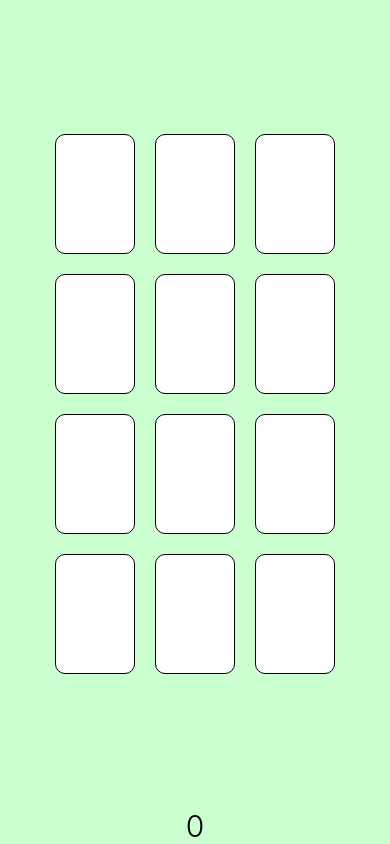
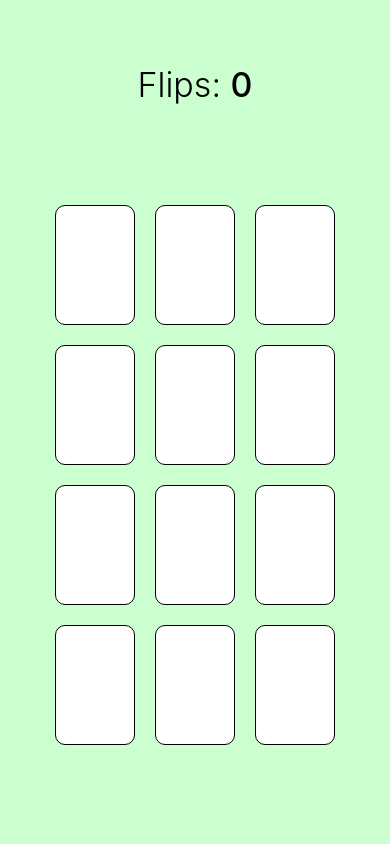
Before and after one commit to chordemu/MemoryGame, a React Native app: screen / in a window 390 px wide. Built offline with nearby package versions, Linux system fonts and the light colour scheme.

Commit message:
refactor: improved FlipsText positioning

```diff
--- a/src/components/CardDisplay.tsx
+++ b/src/components/CardDisplay.tsx
@@ -7,6 +7,7 @@ import TurnType from '../types/TurnType';
 import Card from './Card';
 import PlayAgainButton from './buttons/PlayAgainButton';
 import MyText from './MyText';
+import globalStyles from '../constants/globalStyles';
 
 type CardDisplayProps = {
   turn: TurnType;
@@ -22,7 +23,7 @@ const CardDisplay: React.FC<CardDisplayProps> = ({
   setFlips,
 }) => {
   const [order, setOrder] = useState(randomArray);
-  const { matchedIds } = useFlipped();
+  const { matchedIds, isGameWon } = useFlipped();
 
   const data = cardData.map((cardA, index) => {
     // TODO: fix
@@ -44,12 +45,12 @@ const CardDisplay: React.FC<CardDisplayProps> = ({
 
   return (
     <>
-      {matchedIds.length === cardData.length ? (
+      {isGameWon ? (
         <View style={styles.container}>
           <MyText style={styles.title}>You win!</MyText>
           <MyText>
-            Number of flips: <MyText style={styles.boldText}>{flips}</MyText>
-
+            Number of flips:{' '}
+            <MyText style={globalStyles.boldText}>{flips}</MyText>
           </MyText>
           <PlayAgainButton
             setTurn={setTurn}
@@ -80,5 +81,4 @@ const styles = StyleSheet.create({
     backgroundColor: '#cbffd0',
   },
   title: { fontSize: 42, fontWeight: 400, marginBottom: 30 },
-  boldText: { fontWeight: 500 },
 });
--- /dev/null
+++ b/src/components/FlipsText.tsx
@@ -0,0 +1,30 @@
+import React from 'react';
+import { StyleSheet } from 'react-native';
+import globalStyles from '../constants/globalStyles';
+import MyText from './MyText';
+import { useFlipped } from '../contexts/useFlipped';
+
+type FlipsTextProps = { flips: number };
+
+const FlipsText: React.FC<FlipsTextProps> = ({ flips }) => {
+  const { isGameWon } = useFlipped();
+
+  return (
+    <>
+      {!isGameWon && (
+        <MyText style={styles.flipsText}>
+          Flips:{' '}
+          <MyText style={[styles.flipsText, globalStyles.boldText]}>
+            {flips}
+          </MyText>
+        </MyText>
+      )}
+    </>
+  );
+};
+
+export default FlipsText;
+
+const styles = StyleSheet.create({
+  flipsText: { fontSize: 34, marginTop: 64 },
+});
--- a/src/components/Home.tsx
+++ b/src/components/Home.tsx
@@ -3,7 +3,7 @@ import { StyleSheet, View } from 'react-native';
 import FlippedContextProvider from '../contexts/FlippedContextProvider';
 import TurnType from '../types/TurnType';
 import CardDisplay from './CardDisplay';
-import MyText from './MyText';
+import FlipsText from './FlipsText';
 
 const Home = ({}) => {
   const [turn, setTurn] = useState<TurnType>('first');
@@ -12,13 +12,13 @@ const Home = ({}) => {
   return (
     <FlippedContextProvider>
       <View style={styles.container}>
+        <FlipsText flips={flips} />
         <CardDisplay
           turn={turn}
           setTurn={setTurn}
           flips={flips}
           setFlips={setFlips}
-          />
-          <MyText>{flips}</MyText>
+        />
         {/* <ResetButton setTurn={setTurn} /> */}
       </View>
     </FlippedContextProvider>
@@ -28,7 +28,6 @@ const Home = ({}) => {
 export default Home;
 
 const styles = StyleSheet.create({
-  title: { fontSize: 40, fontWeight: 400 },
   container: {
     flex: 1,
     justifyContent: 'center',
--- /dev/null
+++ b/src/constants/globalStyles.ts
@@ -0,0 +1,6 @@
+import { StyleSheet } from 'react-native';
+
+const globalStyles = StyleSheet.create({
+  boldText: { fontWeight: 500 },
+});
+export default globalStyles;
--- a/src/contexts/FlippedContextProvider.tsx
+++ b/src/contexts/FlippedContextProvider.tsx
@@ -1,5 +1,5 @@
 import React, { createContext, useState } from 'react';
-import { CardId } from '../constants/cardData';
+import cardData, { CardId } from '../constants/cardData';
 
 type FlippedContextType = {
   flippedIds: CardId[];
@@ -9,6 +9,7 @@ type FlippedContextType = {
   setMatchedIds: React.Dispatch<React.SetStateAction<CardId[]>>;
   lastFlippedId: string | undefined;
   addMatchedCard: (cardId: CardId) => void;
+  isGameWon: boolean;
 };
 
 export const FlippedContext = createContext<FlippedContextType | undefined>(
@@ -42,6 +43,8 @@ const FlippedContextProvider: React.FC<FlippedContextProviderProps> = ({
     return;
   };
 
+  const isGameWon = matchedIds.length === cardData.length;
+
   return (
     <FlippedContext.Provider
       value={{
@@ -52,6 +55,7 @@ const FlippedContextProvider: React.FC<FlippedContextProviderProps> = ({
         setMatchedIds,
         addMatchedCard,
         lastFlippedId,
+        isGameWon,
       }}
     >
       {children}
```
